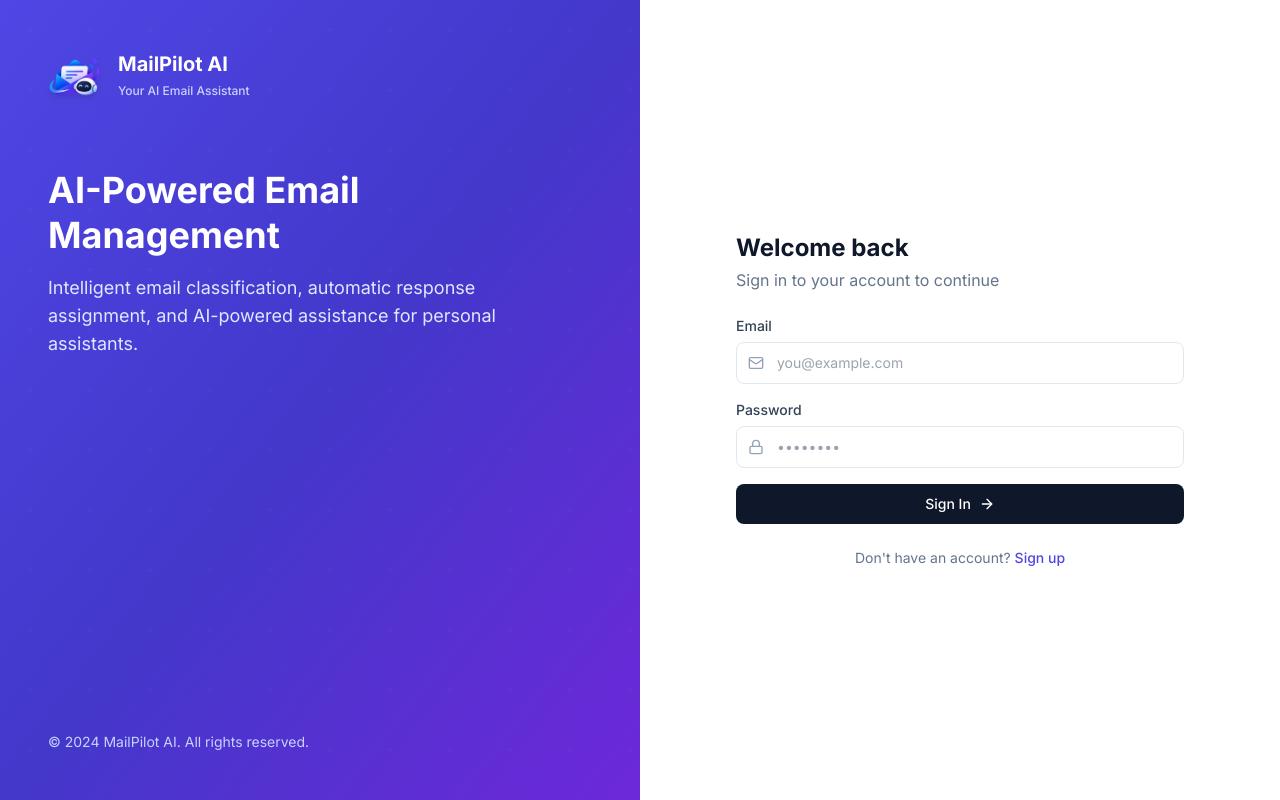
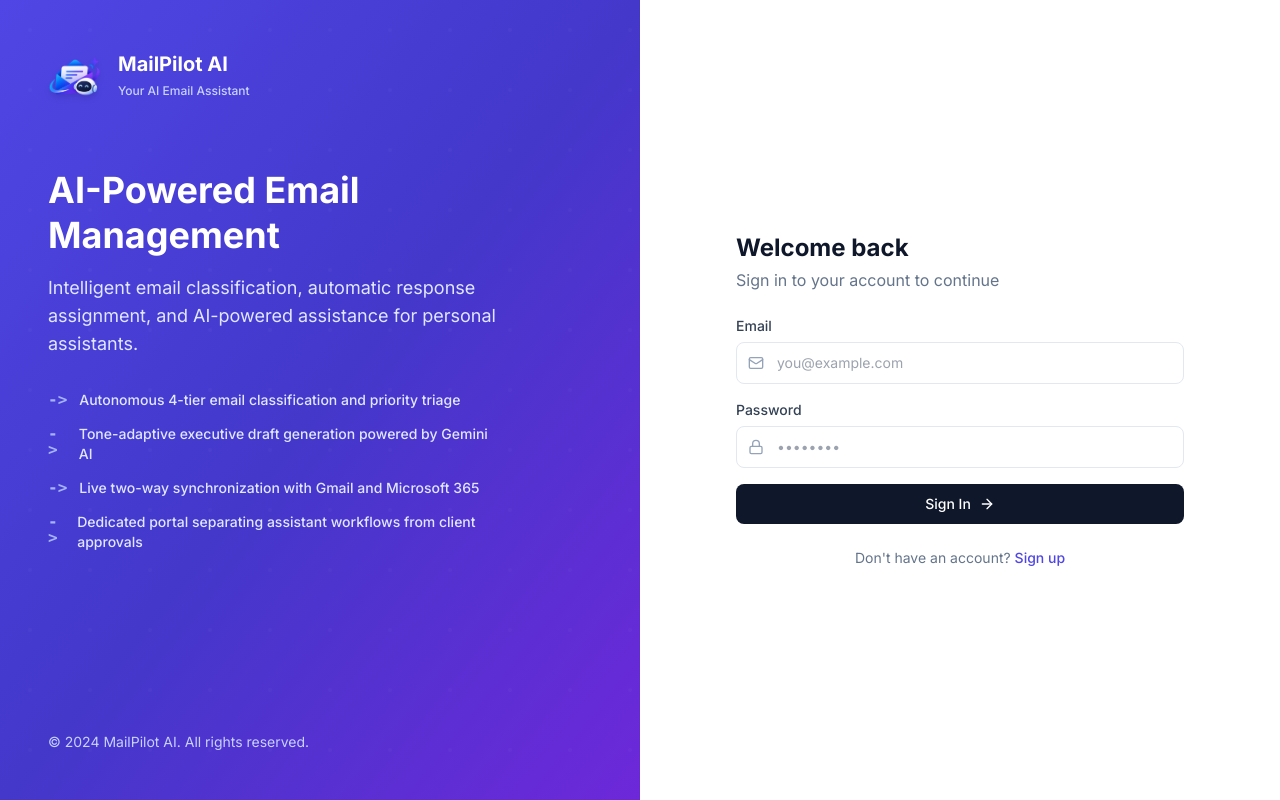
Before and after one commit to gowtham-v-data/MailPolitAI, a React (Vite) app in the folder frontend/: page /login in a window 1280 px wide. Built offline with nearby package versions, Linux system fonts and the light colour scheme; the HTML template or start-up script is replaced by a standard one.

Commit message:
feat(login): add 4 feature points with -> symbols to fill empty space

```diff
--- a/frontend/src/pages/Login.jsx
+++ b/frontend/src/pages/Login.jsx
@@ -51,6 +51,25 @@ export default function Login() {
           <p className="text-indigo-100 text-lg max-w-md">
             Intelligent email classification, automatic response assignment, and AI-powered assistance for personal assistants.
           </p>
+
+          <div className="mt-8 space-y-3.5 max-w-md">
+            <div className="flex items-start gap-3 text-indigo-100 text-sm font-medium">
+              <span className="text-indigo-300 font-mono font-bold select-none text-base leading-none mt-0.5">-&gt;</span>
+              <span>Autonomous 4-tier email classification and priority triage</span>
+            </div>
+            <div className="flex items-start gap-3 text-indigo-100 text-sm font-medium">
+              <span className="text-indigo-300 font-mono font-bold select-none text-base leading-none mt-0.5">-&gt;</span>
+              <span>Tone-adaptive executive draft generation powered by Gemini AI</span>
+            </div>
+            <div className="flex items-start gap-3 text-indigo-100 text-sm font-medium">
+              <span className="text-indigo-300 font-mono font-bold select-none text-base leading-none mt-0.5">-&gt;</span>
+              <span>Live two-way synchronization with Gmail and Microsoft 365</span>
+            </div>
+            <div className="flex items-start gap-3 text-indigo-100 text-sm font-medium">
+              <span className="text-indigo-300 font-mono font-bold select-none text-base leading-none mt-0.5">-&gt;</span>
+              <span>Dedicated portal separating assistant workflows from client approvals</span>
+            </div>
+          </div>
         </div>
         <p className="text-indigo-200 text-sm relative z-10">© 2024 MailPilot AI. All rights reserved.</p>
       </div>
```
